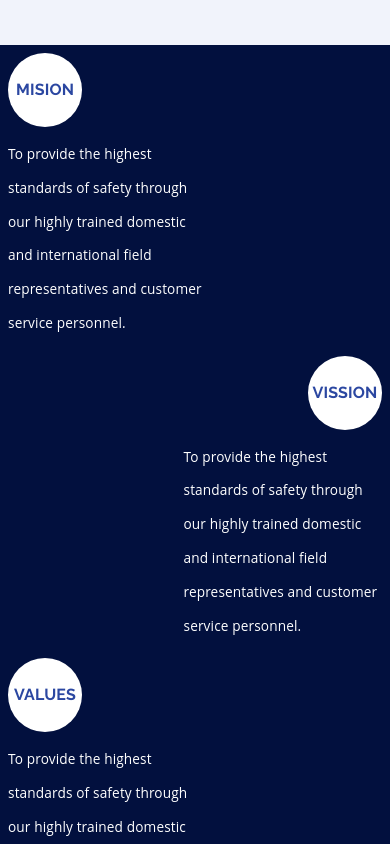
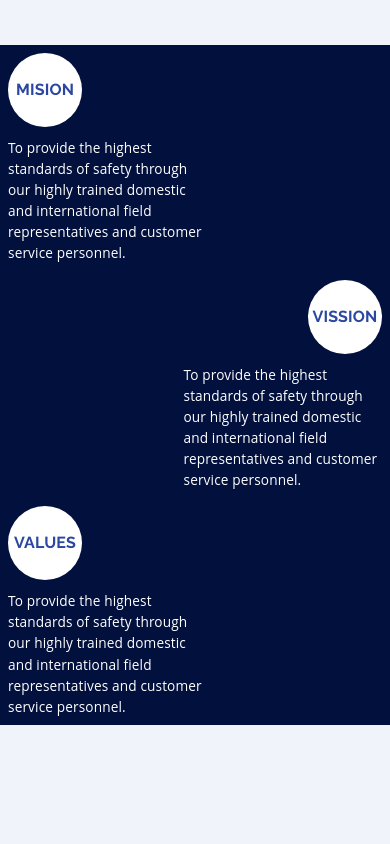
Before and after one commit to NBJ-Developer/nbj-client, a React (Create React App) app: page /About in a window 390 px wide. Shown: the part 2480-3324 px from the top of the page. Built offline with nearby package versions, Linux system fonts and the light colour scheme.

Commit message:
Adjusted the fontsize on the about page and improve the responsiveness

```diff
--- a/src/components/About/MissionComponent.jsx
+++ b/src/components/About/MissionComponent.jsx
@@ -41,7 +41,7 @@ function MissionComponent({ misionContent }) {
                 color: '#ffffff',
                 fontWeight: '400',
                 fontSize: {xs: '3.5vw', sm: '3vw', md: '22px'},
-                lineHeight: {xs: '4vh', sm: '4vh', md: '36px'},
+                lineHeight: {xs: '2.5vh', sm: '4vh', md: '36px'},
                 }}>
                 {misionContent.body}
               </Typography>
```
